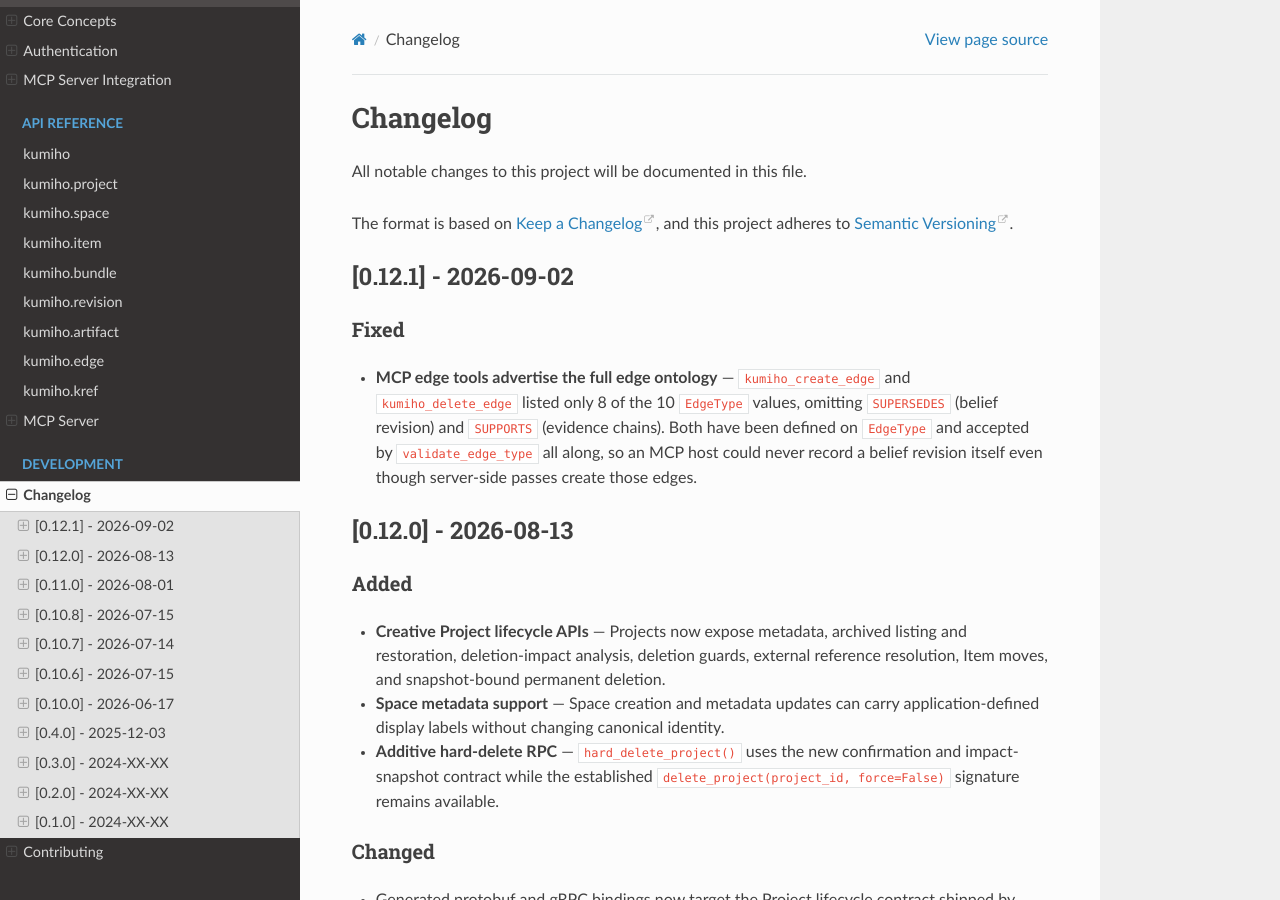
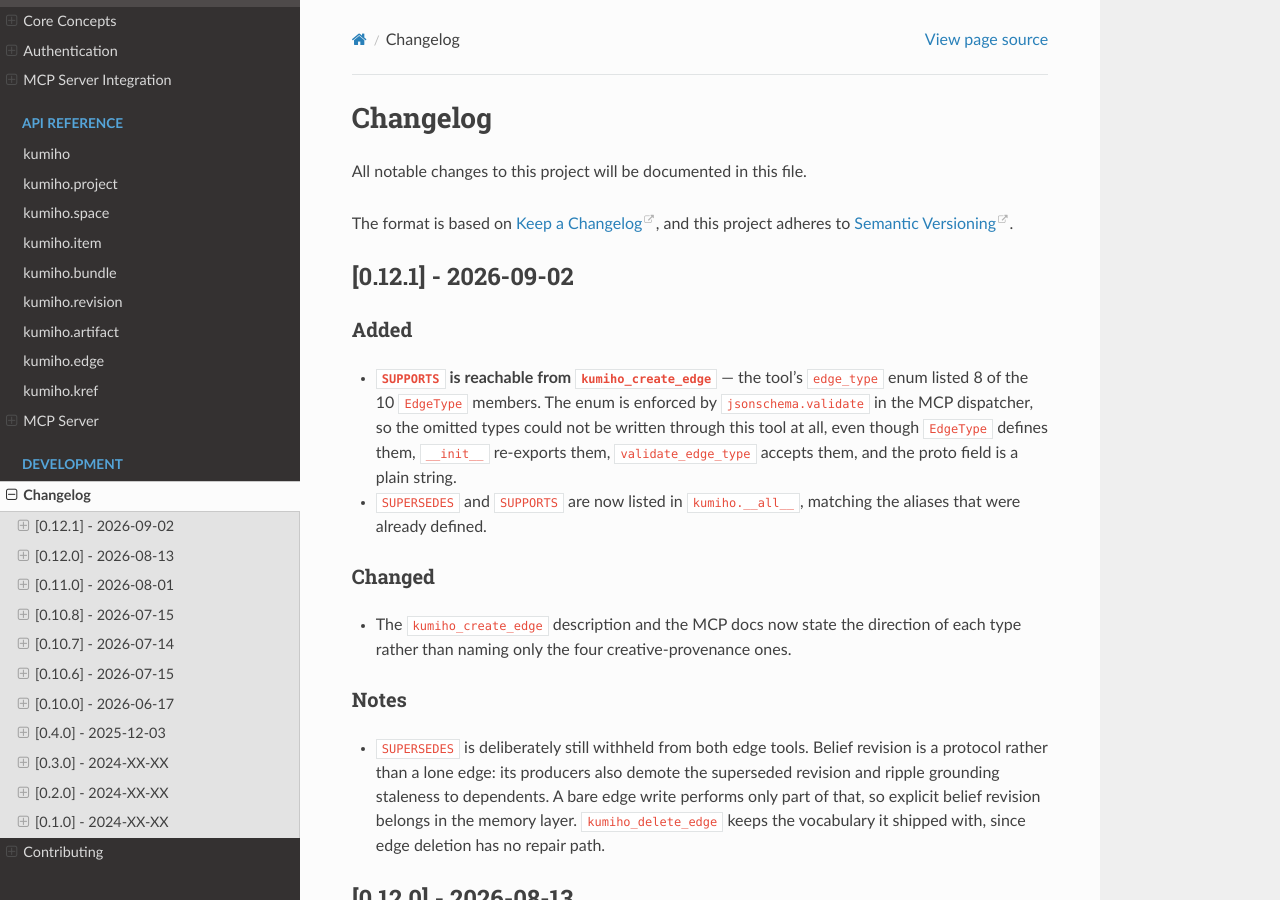
Before and after one commit to KumihoIO/kumiho-SDKs, a Sphinx documentation site: the page built from python/python/docs/changelog.md, in a window 1280 px wide and 900 px high. Built offline with Sphinx 7.4.7 and the Read the Docs theme 3.1.0, drawn with Linux system fonts in a browser that asks for light colours; the version number could not be read and is left out.

Commit message:
fix(mcp): narrow the edge-tool change after adversarial review
Three adversarial reviews of the first pass found the original change both
incomplete and too broad. Narrowing it:

SUPERSEDES is withdrawn from both tools. It is a protocol, not a lone edge:
its in-system producers also demote the superseded revision and ripple
grounding staleness to dependents (grounding.py exists to close exactly that
hole). A bare edge write performs a third of it, silently. This also conflicts
with the ontology roadmap, where explicit agent-supplied belief revision is
meant to arrive through the path that runs the companions.

SUPERSEDES is likewise not added to kumiho_delete_edge. Edge deletion has no
repair path in the memory layer, and a stranded superseded revision violates
code_query's invariant that it always carries superseded_by.

What remains: SUPPORTS on kumiho_create_edge, the __all__ export gap, the
tool description and the MCP docs table, which named only four of the types.

Adds test_mcp_edge_ontology.py under python/python/tests, the directory CI
actually collects, deriving its expectations from EdgeType so the schema
cannot drift from the ontology again. The prior claim that the existing
test covered this was wrong twice over: it asserts a subset, and it lives in
python/tests, which no workflow runs.

Co-Authored-By: Claude Opus 5 <noreply@anthropic.com>
Claude-Session: https://claude.ai/code/session_01WiJAEtAzhfKHkCWrKhLL6u

```diff
--- a/python/python/docs/changelog.md
+++ b/python/python/docs/changelog.md
@@ -7,13 +7,27 @@ and this project adheres to [Semantic Versioning](https://semver.org/spec/v2.0.0
 
 ## [0.12.1] - 2026-09-02
 
-### Fixed
-- **MCP edge tools advertise the full edge ontology** — `kumiho_create_edge`
-  and `kumiho_delete_edge` listed only 8 of the 10 `EdgeType` values, omitting
-  `SUPERSEDES` (belief revision) and `SUPPORTS` (evidence chains). Both have
-  been defined on `EdgeType` and accepted by `validate_edge_type` all along, so
-  an MCP host could never record a belief revision itself even though
-  server-side passes create those edges.
+### Added
+- **`SUPPORTS` is reachable from `kumiho_create_edge`** — the tool's
+  `edge_type` enum listed 8 of the 10 `EdgeType` members. The enum is enforced
+  by `jsonschema.validate` in the MCP dispatcher, so the omitted types could not
+  be written through this tool at all, even though `EdgeType` defines them,
+  `__init__` re-exports them, `validate_edge_type` accepts them, and the proto
+  field is a plain string.
+- `SUPERSEDES` and `SUPPORTS` are now listed in `kumiho.__all__`, matching the
+  aliases that were already defined.
+
+### Changed
+- The `kumiho_create_edge` description and the MCP docs now state the direction
+  of each type rather than naming only the four creative-provenance ones.
+
+### Notes
+- `SUPERSEDES` is deliberately still withheld from both edge tools. Belief
+  revision is a protocol rather than a lone edge: its producers also demote the
+  superseded revision and ripple grounding staleness to dependents. A bare edge
+  write performs only part of that, so explicit belief revision belongs in the
+  memory layer. `kumiho_delete_edge` keeps the vocabulary it shipped with, since
+  edge deletion has no repair path.
 
 ## [0.12.0] - 2026-08-13
 
```
Also changed, not shown: python/python/docs/mcp.md (+4 -0 lines), 3 other files.
